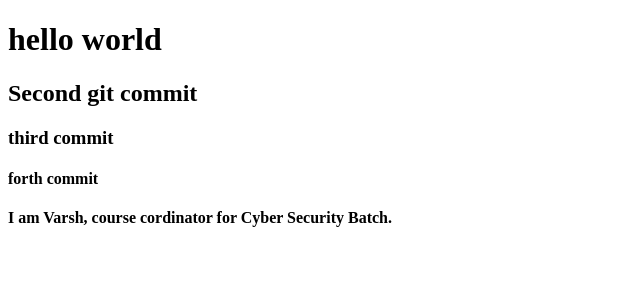
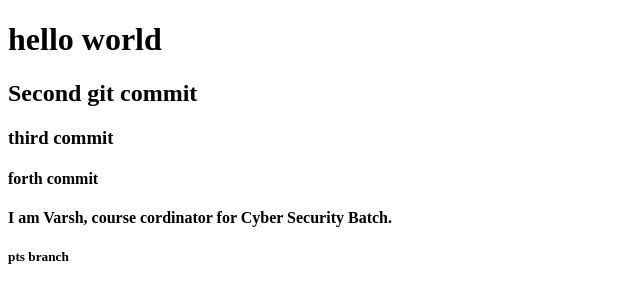
Before and after one commit to shivaram0005/git-tutorial, a plain HTML site: page index.html in a window 1280 px wide. Shown: the full height of the page, 0-640 px from the left. Drawn offline with Linux system fonts and the light colour scheme.

Commit message:
added pts branch

```diff
--- a/index.html
+++ b/index.html
@@ -12,6 +12,7 @@
     <h3>third commit</h3>
     <h4>forth commit</h4>
     <h4>I am Varsh, course cordinator for Cyber Security Batch.</h4>
+    <h5>pts branch</h5>
     <script src="./index.js"></script>
   </body>
 </html>
```
